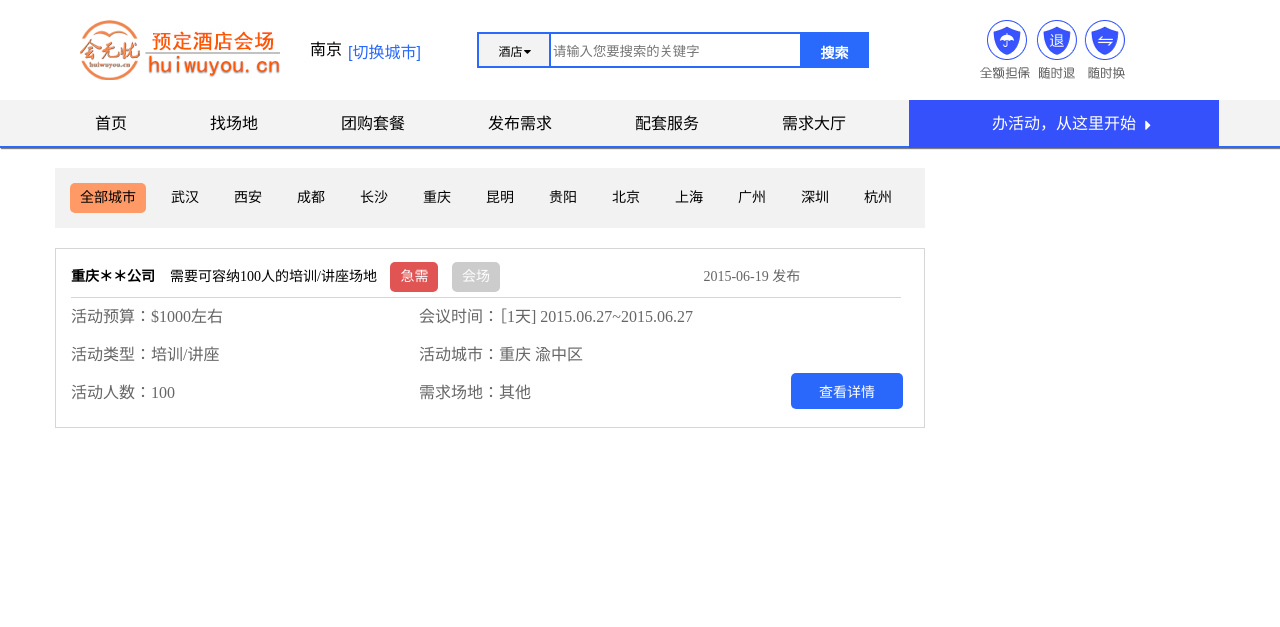
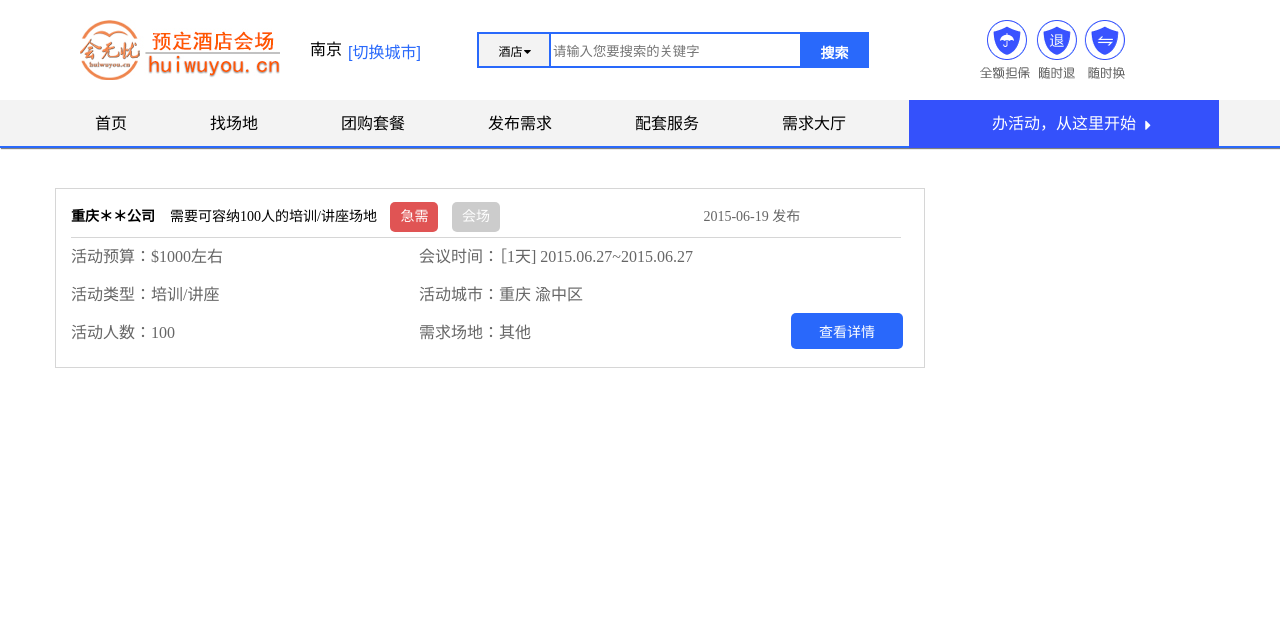
Before and after one commit to GreatBird/huiwuyou, a PHP site: page /demand.php in a window 1280 px wide. Shown: the part 36-663 px from the top of the page. Run offline with PHP 8.4, Linux system fonts and the light colour scheme.

Commit message:
a little change

```diff
--- a/view/demand.php
+++ b/view/demand.php
@@ -13,23 +13,7 @@
         <div class="demand-wrapper">
             <div class="demand-content-container">
                 <div class="demand-left-content-container">
-                    <div class="demand-city-list">
-                        <ul>
-                            <li class="demand-city-active"><a href="#">全部城市</a></li>
-                            <li><a href="#">武汉</a></li>
-                            <li><a href="#">西安</a></li>
-                            <li><a href="#">成都</a></li>
-                            <li><a href="#">长沙</a></li>
-                            <li><a href="#">重庆</a></li>
-                            <li><a href="#">昆明</a></li>
-                            <li><a href="#">贵阳</a></li>
-                            <li><a href="#">北京</a></li>
-                            <li><a href="#">上海</a></li>
-                            <li><a href="#">广州</a></li>
-                            <li><a href="#">深圳</a></li>
-                            <li><a href="#">杭州</a></li>
-                        </ul>
-                    </div>
+
                     <div class="demand-content-list">
                         <ul>
                             <li>
```
Also changed, not shown: view/css/demand_new.css (+12 -0 lines).
